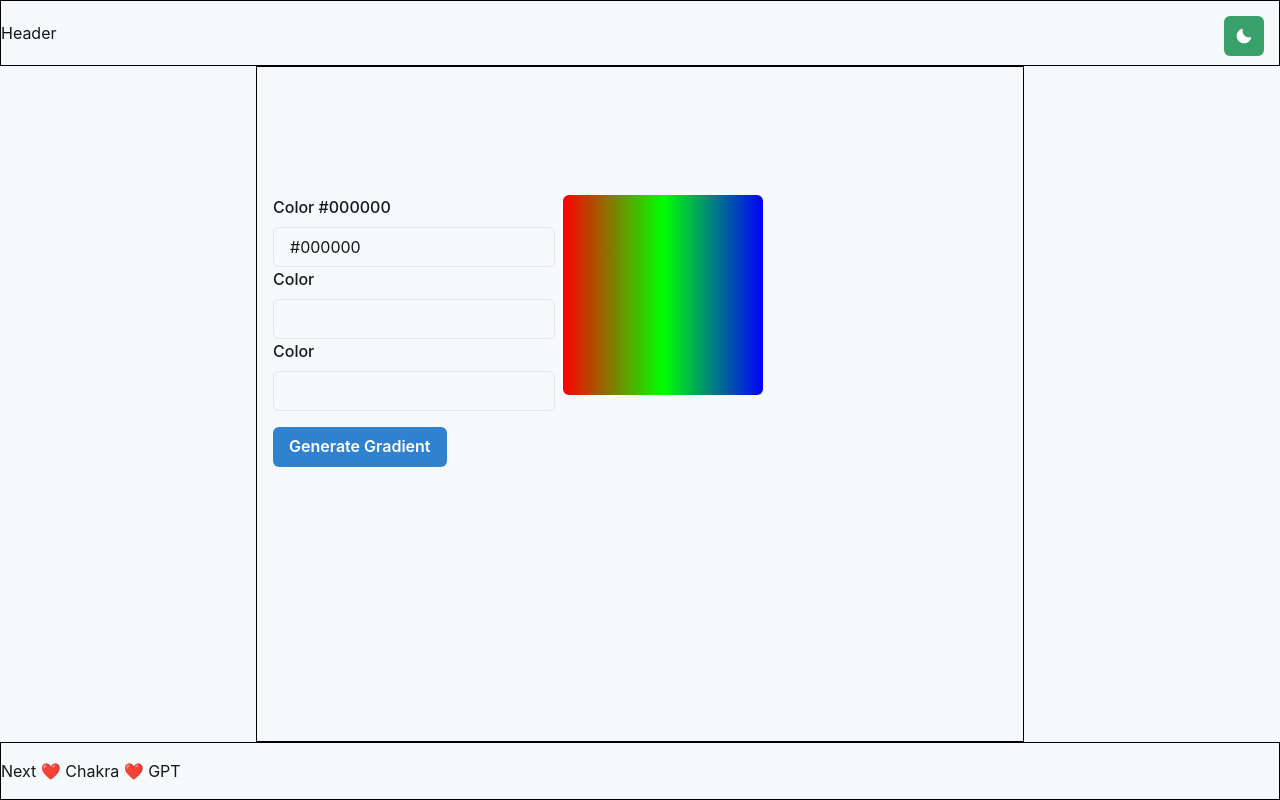
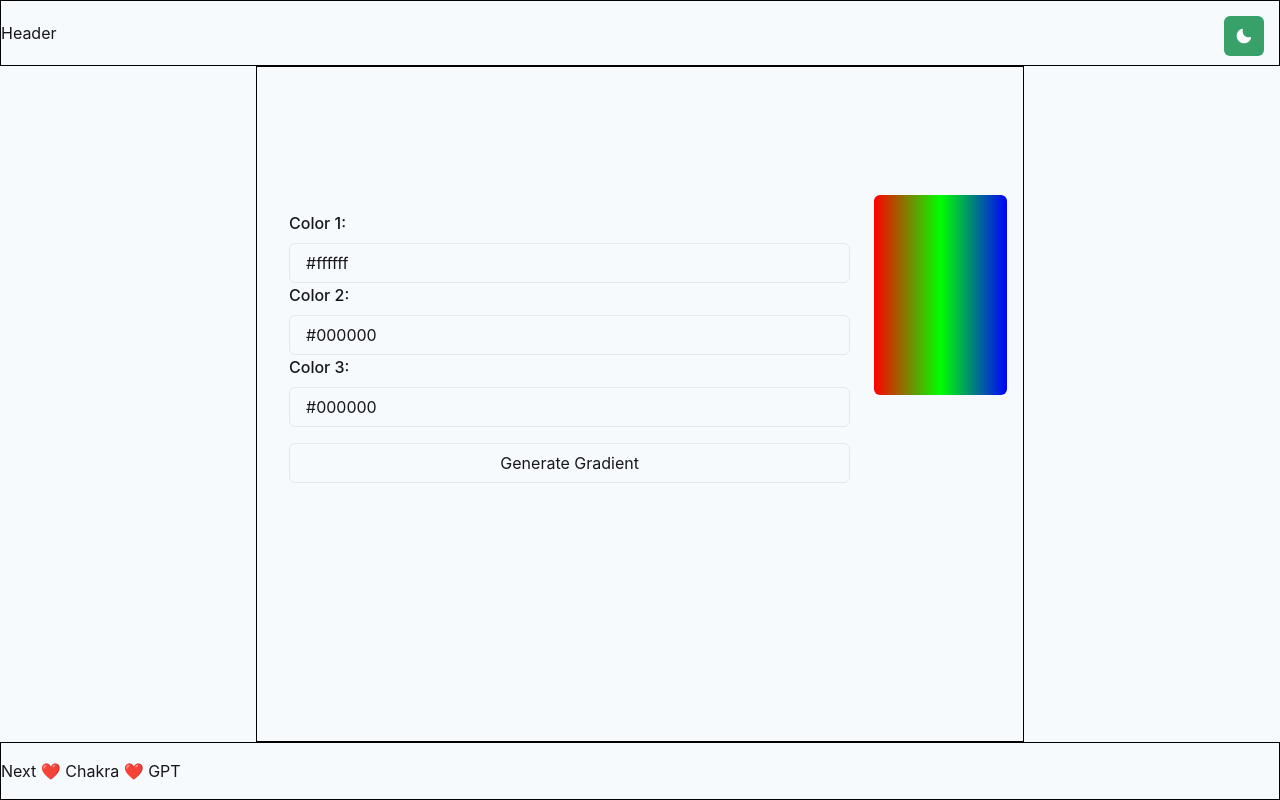
Before and after one commit to mikemajara/colors-gradients, a Next.js app: page / in a window 1280 px wide. Built offline with nearby package versions, Linux system fonts and the light colour scheme.

Commit message:
chore: closest color

```diff
--- a/src/components/forms/color-form-component.tsx
+++ b/src/components/forms/color-form-component.tsx
@@ -1,66 +1,73 @@
 import React, { useState } from "react";
-import { Button, FormControl, FormLabel, Input } from "@chakra-ui/react";
-import { ChromePicker } from "react-color";
+import { Box, Flex, FormControl, FormLabel, Input } from "@chakra-ui/react";
+import { getClosestCSSColorName } from "../../utils/color-utils";
 
-const ColorInput = ({ color, setColor }) => {
-  const [showPicker, setShowPicker] = useState(false);
+const ColorFormComponent = ({ onSubmit }) => {
+  const [color1, setColor1] = useState("#ffffff");
+  const [color2, setColor2] = useState("#000000");
+  const [color3, setColor3] = useState("#000000");
 
-  const handleColorChange = (color) => {
-    setColor(color.hex);
+  const handleColorChange = (e, setColor) => {
+    const value = e.target.value;
+    setColor(value);
+    const closestColorName = getClosestCSSColorName(value);
+    e.target.setCustomValidity("");
+    e.target.setCustomValidity(
+      closestColorName ? `Closest CSS color: ${closestColorName}` : ""
+    );
+    e.target.reportValidity();
+    e.target.value = closestColorName ? closestColorName : value;
+  };
+
+  const handleSubmit = (e) => {
+    e.preventDefault();
+    onSubmit({
+      color1,
+      color2,
+      color3,
+    });
   };
 
   return (
+    <Box p="4">
+      <form onSubmit={handleSubmit}>
+        <Flex flexWrap="wrap" justifyContent="center" alignItems="center">
           <FormControl>
-      <FormLabel>{`Color ${color}`}</FormLabel>
+            <FormLabel>Color 1:</FormLabel>
             <Input
               type="text"
-        value={color}
-        onChange={(event) => setColor(event.target.value)}
-        onFocus={() => setShowPicker(true)}
-        onBlur={() => setShowPicker(false)}
+              value={color1}
+              onChange={(e) => handleColorChange(e, setColor1)}
+              onFocus={(e) => (e.target.type = "color")}
+              onBlur={(e) => (e.target.type = "text")}
             />
-      {showPicker && (
-        <ChromePicker color={color} onChange={handleColorChange} />
-      )}
           </FormControl>
-  );
-};
-
-const ColorFormComponent = ({ onSubmit }) => {
-  const [colors, setColors] = useState(["#000000", "", ""]);
-
-  const handleColorChange = (index, color) => {
-    setColors((prevColors) => {
-      const newColors = [...prevColors];
-      newColors[index] = color;
-      return newColors;
-    });
-  };
-
-  const handleSubmit = (event) => {
-    event.preventDefault();
-    const gradient = colors.filter(Boolean);
-    onSubmit(gradient);
-  };
-
-  return (
-    <form onSubmit={handleSubmit}>
-      <ColorInput
-        color={colors[0]}
-        setColor={(color) => handleColorChange(0, color)}
+          <FormControl>
+            <FormLabel>Color 2:</FormLabel>
+            <Input
+              type="text"
+              value={color2}
+              onChange={(e) => handleColorChange(e, setColor2)}
+              onFocus={(e) => (e.target.type = "color")}
+              onBlur={(e) => (e.target.type = "text")}
             />
-      <ColorInput
-        color={colors[1]}
-        setColor={(color) => handleColorChange(1, color)}
+          </FormControl>
+          <FormControl>
+            <FormLabel>Color 3:</FormLabel>
+            <Input
+              type="text"
+              value={color3}
+              onChange={(e) => handleColorChange(e, setColor3)}
+              onFocus={(e) => (e.target.type = "color")}
+              onBlur={(e) => (e.target.type = "text")}
             />
-      <ColorInput
-        color={colors[2]}
-        setColor={(color) => handleColorChange(2, color)}
-      />
-      <Button mt={4} colorScheme="blue" type="submit">
-        Generate Gradient
-      </Button>
+          </FormControl>
+        </Flex>
+        <Flex justifyContent="center" alignItems="center" mt="4">
+          <Input type="submit" value="Generate Gradient" />
+        </Flex>
       </form>
+    </Box>
   );
 };
 
```
Also changed, not shown: src/utils/color-utils.tsx (renamed from src/lib/color-helper.tsx). Lines whose indentation alone changed are shown as unchanged.
